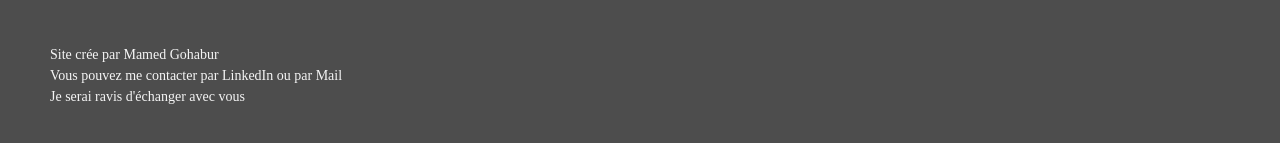
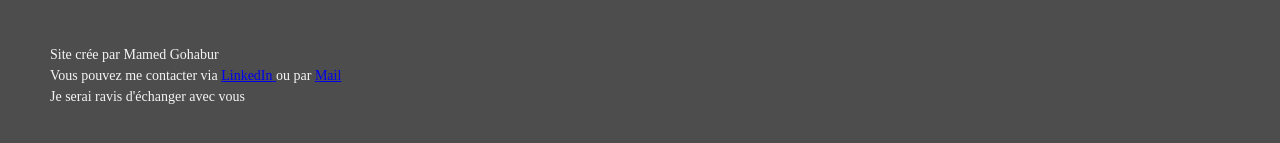
Before and after one commit to Mamednoor/portfolio, a React (Create React App) app: page / in a window 1280 px wide. Shown: the part 5227-5370 px from the top of the page. Built offline with nearby package versions, Linux system fonts and the light colour scheme.

Commit message:
rajout dans footer

```diff
--- a/src/components/pages/Follow.js
+++ b/src/components/pages/Follow.js
@@ -59,7 +59,11 @@ function Follow() {
         </li>
       </ul>
       <p>Site crée par Mamed Gohabur</p>
-      <p>Vous pouvez me contacter par LinkedIn ou par Mail</p>
+      <p>Vous pouvez me contacter via <a href="https://www.linkedin.com/in/mamednoorgohabur/">
+              {" "}
+              LinkedIn{" "}
+            </a> ou par <a href="mailto:mamed.gohabur@gmail.com"
+            >Mail</a></p>
       <p>Je serai ravis d'échanger avec vous</p>
     </section>
   );
```
